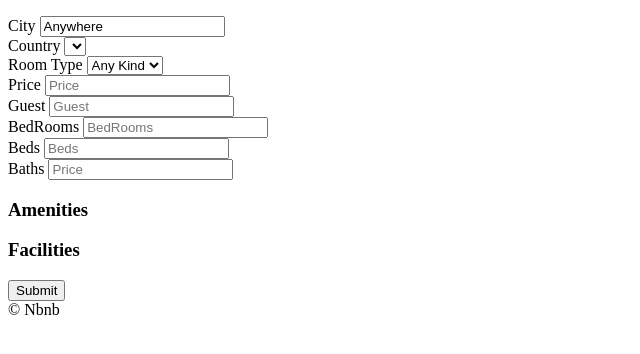
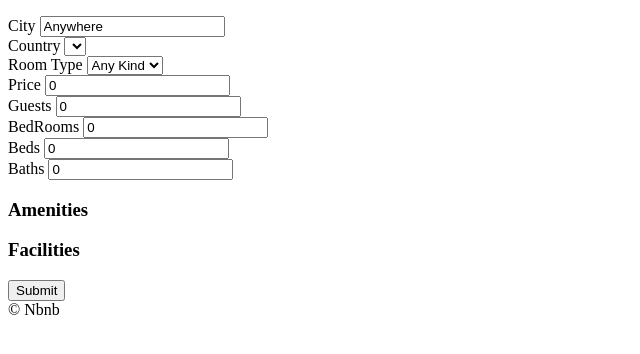
Before and after one commit to KIMJUNSICK/Airbnb_clone, a Django app: page /rooms/search/ in a window 1280 px wide. Shown: the part 60-414 px from the top of the page, without its empty margins (0-640 px from the left). Run offline with Django 3.2, Linux system fonts and the light colour scheme; data that the repository does not hold is empty.

Commit message:
Templates: add values in inputs like default

```diff
--- a/rooms/views.py
+++ b/rooms/views.py
@@ -29,8 +29,18 @@ def search(request):
     )  # Start with a capital letter in DB
     country = request.GET.get("country", "KR")
     room_type = int(request.GET.get("room_type", 0))
+    price = int(request.GET.get("price", 0))
+    guests = int(request.GET.get("guests", 0))
+    bedrooms = int(request.GET.get("bedrooms", 0))
+    beds = int(request.GET.get("beds", 0))
+    baths = int(request.GET.get("baths", 0))
     form = {
         "city": city,
+        "price": price,
+        "guests": guests,
+        "bedrooms": bedrooms,
+        "beds": beds,
+        "baths": baths,
         "selected_country": country,
         "selected_room_type": room_type,
     }
--- a/templates/rooms/search.html
+++ b/templates/rooms/search.html
@@ -46,23 +46,23 @@
 
         <div>
             <label for="price">Price</label>
-            <input type="number" name="price" id="price" placeholder="Price"/>
+            <input value={{price}} type="number" name="price" id="price" placeholder="Price"/>
         </div>
          <div>
-            <label for="guest">Guest</label>
-            <input type="number" name="guest" id="guest" placeholder="Guest"/>
+            <label for="guests">Guests</label>
+            <input value={{guests}} type="number" name="guests" id="guests" placeholder="Guests"/>
         </div>
          <div>
             <label for="bedrooms">BedRooms</label>
-            <input type="number" name="bedrooms" id="bedrooms" placeholder="BedRooms"/>
+            <input value={{bedrooms}} type="number" name="bedrooms" id="bedrooms" placeholder="BedRooms"/>
         </div>
          <div>
             <label for="beds">Beds</label>
-            <input type="number" name="beds" id="beds" placeholder="Beds"/>
+            <input value={{beds}} type="number" name="beds" id="beds" placeholder="Beds"/>
         </div>
          <div>
             <label for="baths">Baths</label>
-            <input type="number" name="baths" id="baths" placeholder="Price"/>
+            <input value={{baths}} type="number" name="baths" id="baths" placeholder="Price"/>
         </div>
 
         <div>
```
